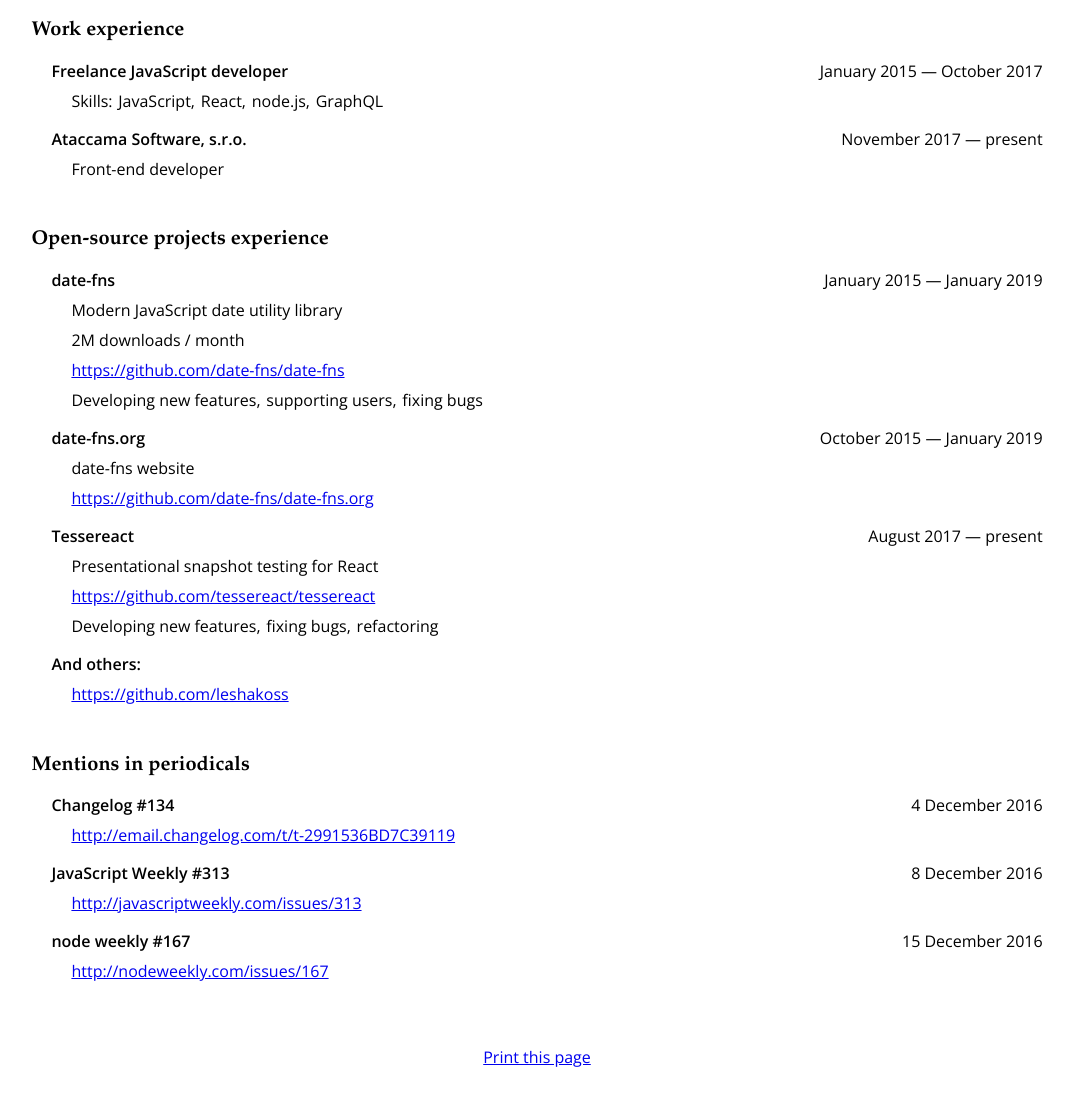
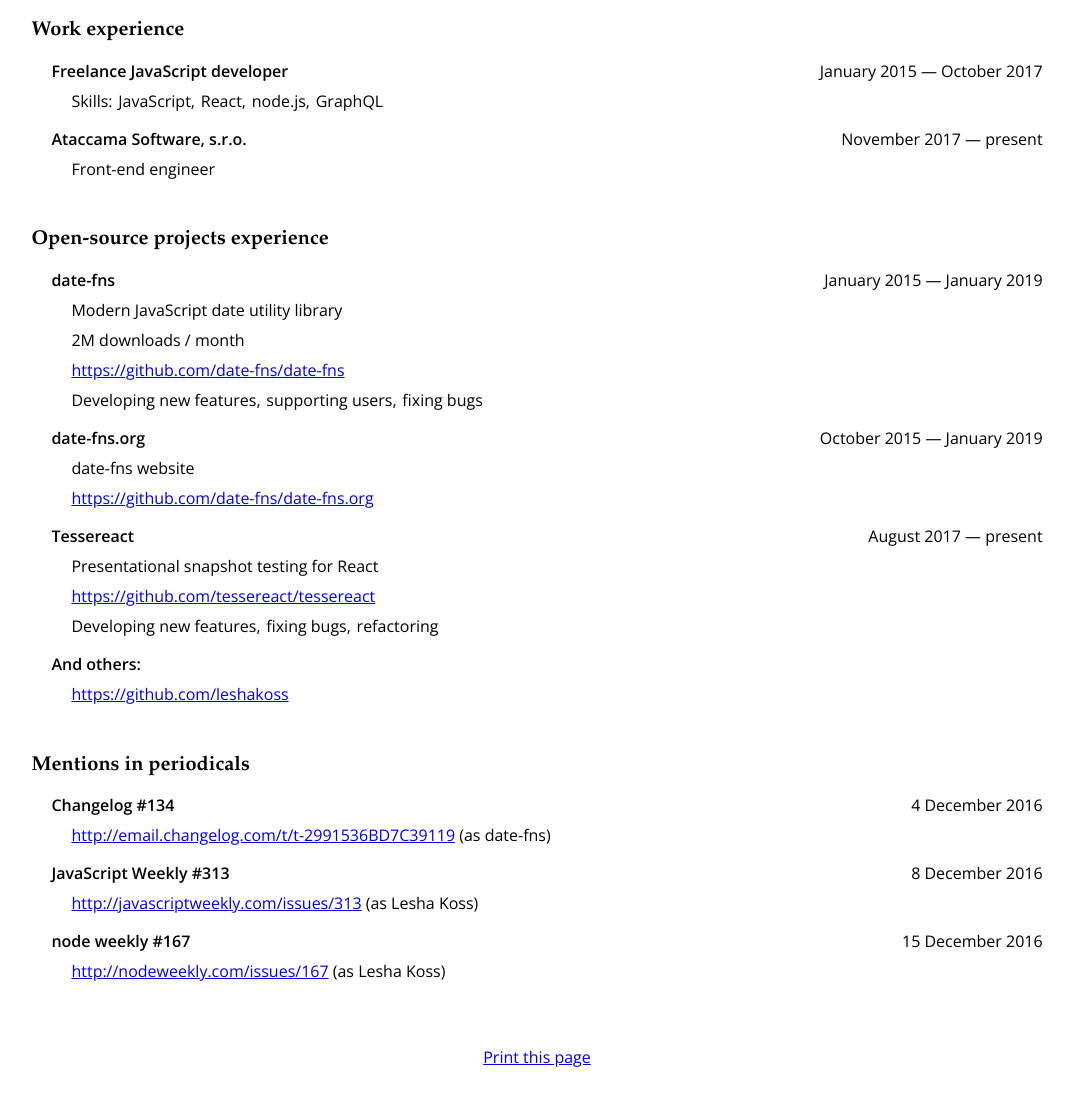
Before and after one commit to leshakoss/leshakoss.github.com, a plain HTML site: page cv.html in a window 1280 px wide. Shown: the part 548-1654 px from the top of the page, without its empty margins (103-1177 px from the left). Drawn offline with nearby package versions, Linux system fonts and the light colour scheme.

Commit message:
Update cv.html

```diff
--- a/cv.html
+++ b/cv.html
@@ -1,7 +1,7 @@
 <!DOCTYPE html>
 <html>
   <head>
-    <title>Lesha Koss' résumé</title>
+    <title>Lesha Kostiuchenko's résumé</title>
     <meta charset="utf-8">
     <link href="https://fonts.googleapis.com/css?family=Open+Sans:400,500,600,700" rel="stylesheet">
     <style>
@@ -164,9 +164,8 @@
           <li>
             <div>Languages</div>
             <ul class="skill_list">
-              <li>Russian,</li>
               <li>English,</li>
-              <li>Esperanto</li>
+              <li>Russian</li>
             </ul>
           </li>
         </ul>
@@ -209,7 +208,7 @@
               <h3>Ataccama Software, s.r.o.</h3>
               <p>November 2017 — present</p>
             </div>
-            <p>Front-end developer</p>
+            <p>Front-end engineer</p>
           </li>
         </ul>
       </section>
@@ -270,7 +269,7 @@
               <h3>Changelog #134</h3>
               <p>4 December 2016</p>
             </div>
-            <p><a href="http://email.changelog.com/t/t-2991536BD7C39119">http://email.changelog.com/t/t-2991536BD7C39119</a></p>
+            <p><a href="http://email.changelog.com/t/t-2991536BD7C39119">http://email.changelog.com/t/t-2991536BD7C39119</a> (as date-fns)</p>
           </li>
 
           <li>
@@ -278,7 +277,7 @@
               <h3>JavaScript Weekly #313</h3>
               <p>8 December 2016</p>
             </div>
-            <p><a href="http://javascriptweekly.com/issues/313">http://javascriptweekly.com/issues/313</a></p>
+            <p><a href="http://javascriptweekly.com/issues/313">http://javascriptweekly.com/issues/313</a> (as Lesha Koss)</p>
           </li>
 
           <li>
@@ -286,7 +285,7 @@
               <h3>node weekly #167</h3>
               <p>15 December 2016</p>
             </div>
-            <p><a href="http://nodeweekly.com/issues/167">http://nodeweekly.com/issues/167</a></p>
+            <p><a href="http://nodeweekly.com/issues/167">http://nodeweekly.com/issues/167</a> (as Lesha Koss)</p>
           </li>
         </ul>
       </section>
```
